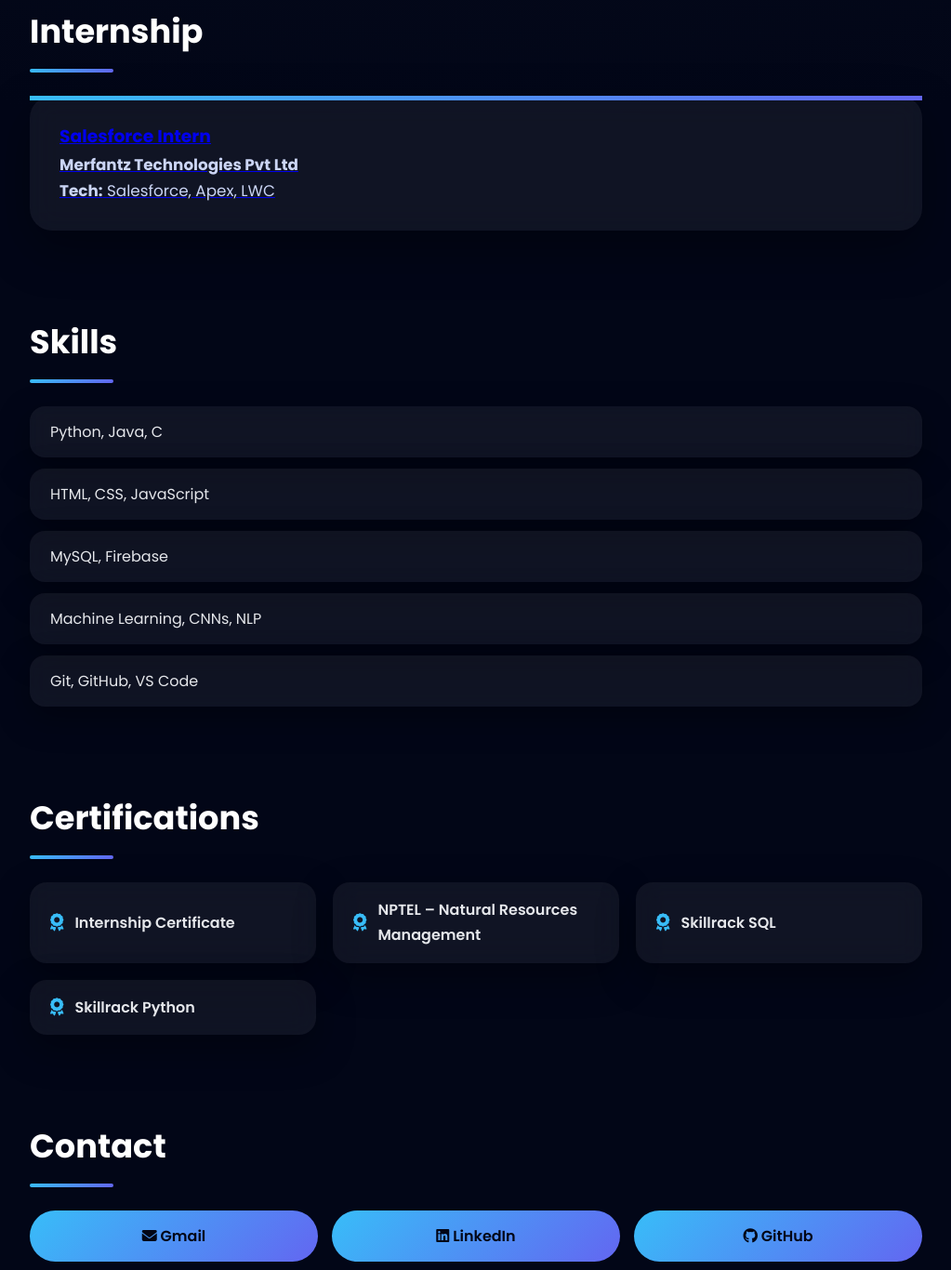
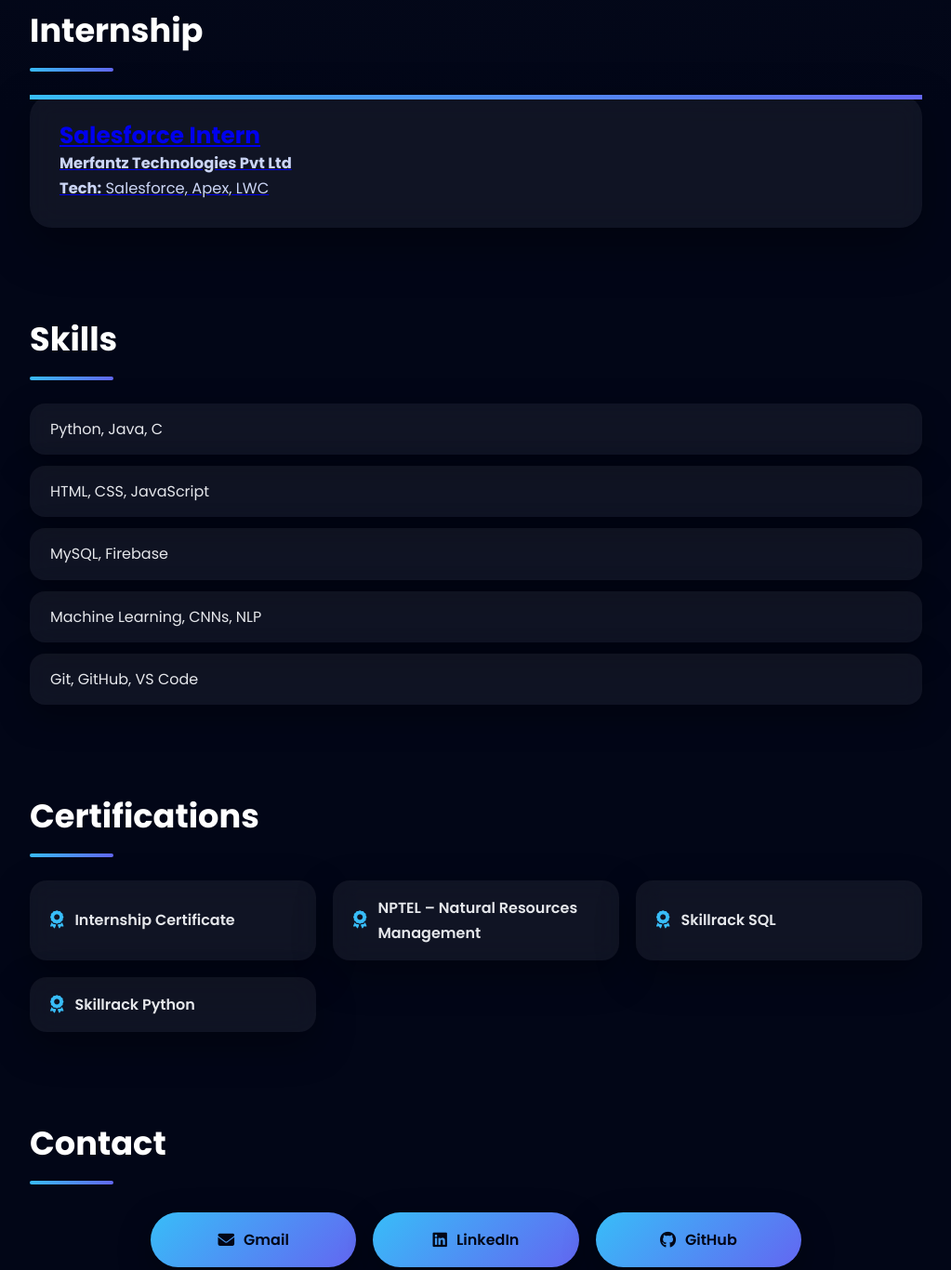
Before and after one commit to JayaprakashS18/jayaprakash-portfolio, a plain HTML site: page index.html in a window 1280 px wide. Shown: the part 1815-3181 px from the top of the page at 93% size, without its empty margins (128-1151 px from the left). Drawn offline with Linux system fonts and the light colour scheme.

Commit message:
Update style.css

```diff
--- a/style.css
+++ b/style.css
@@ -454,3 +454,97 @@
 .cert-btn:hover i {
   color: #020617;
 }
+/* ===== ENHANCED PROJECT UI ===== */
+
+.project {
+  cursor: pointer;
+}
+
+.project h3 {
+  font-size: 1.55rem;
+  line-height: 1.3;
+}
+
+.project p {
+  font-size: 1.02rem;
+}
+
+.project::after {
+  content: "View Project →";
+  position: absolute;
+  bottom: 18px;
+  right: 28px;
+  font-size: 0.9rem;
+  font-weight: 600;
+  color: #38bdf8;
+  opacity: 0;
+  transition: all 0.3s ease;
+}
+
+.project:hover::after {
+  opacity: 1;
+  transform: translateX(4px);
+}
+
+/* Accent glow on hover */
+.project:hover {
+  box-shadow:
+    0 35px 80px rgba(99, 102, 241, 0.45),
+    inset 0 0 0 1px rgba(56, 189, 248, 0.25);
+}
+
+/* Mobile refinement */
+@media (max-width: 768px) {
+  .project {
+    padding: 26px 24px;
+  }
+
+  .project::after {
+    display: none; /* cleaner on mobile */
+  }
+}
+/* ===== CONTACT (FIXED ALIGNMENT) ===== */
+.contact-buttons {
+  display: grid;
+  grid-template-columns: repeat(3, 1fr);
+  gap: 18px;
+  max-width: 700px;
+  margin: 30px auto 0;
+}
+
+.contact-btn {
+  padding: 16px 20px;
+  border-radius: 999px;
+  background: linear-gradient(135deg, #38bdf8, #6366f1);
+  color: #020617;
+  font-weight: 600;
+  text-decoration: none;
+  display: flex;
+  align-items: center;
+  justify-content: center;
+  gap: 10px;
+  transition: all 0.3s ease;
+  box-shadow: 0 12px 35px rgba(0, 0, 0, 0.35);
+}
+
+.contact-btn i {
+  font-size: 1.1rem;
+}
+
+.contact-btn:hover {
+  transform: translateY(-4px);
+  box-shadow: 0 18px 45px rgba(99, 102, 241, 0.6);
+}
+
+/* ===== MOBILE PERFECT ALIGNMENT ===== */
+@media (max-width: 768px) {
+  .contact-buttons {
+    grid-template-columns: 1fr;
+    gap: 14px;
+  }
+
+  .contact-btn {
+    width: 100%;
+    justify-content: center;
+  }
+}
```
